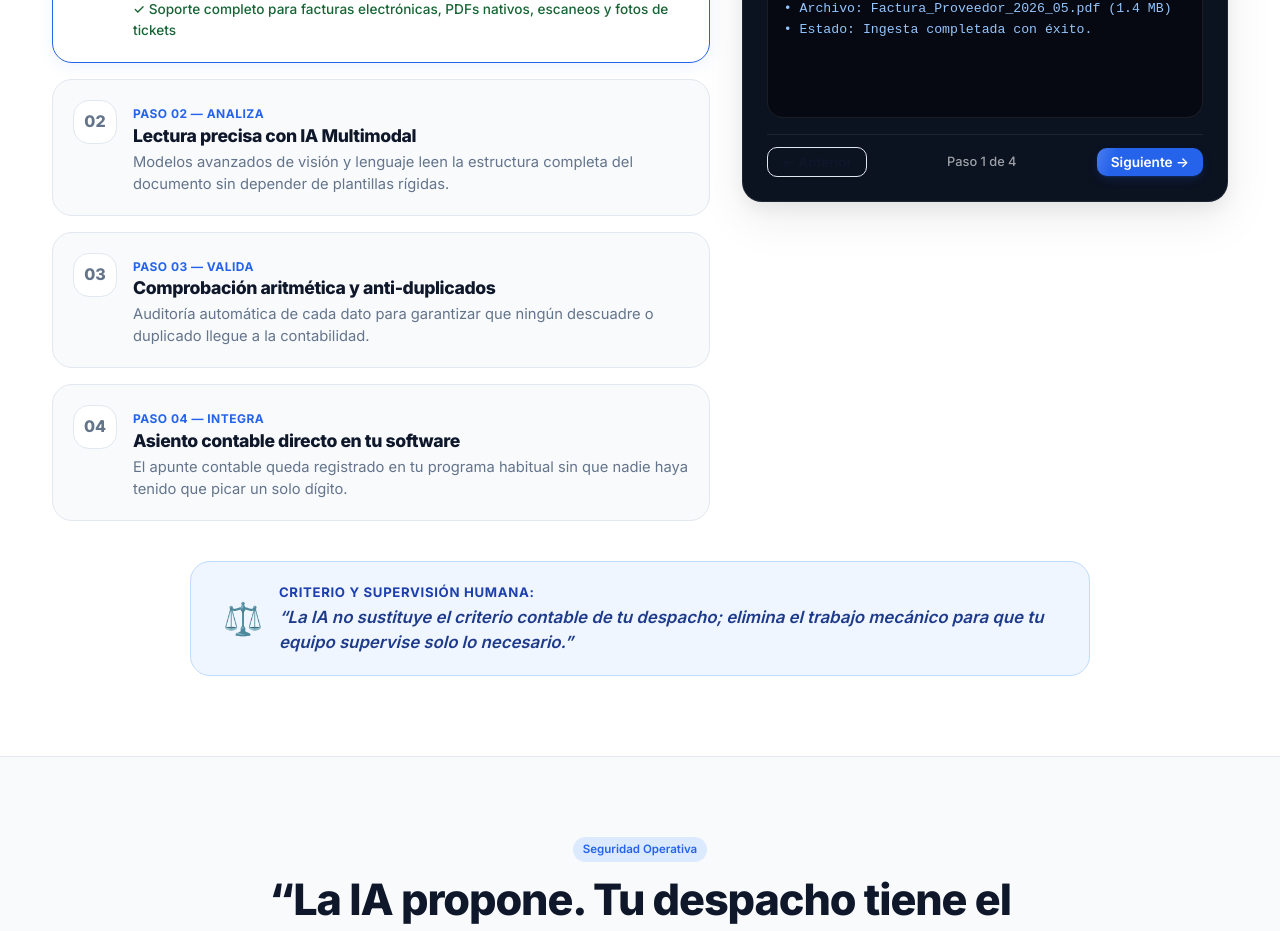
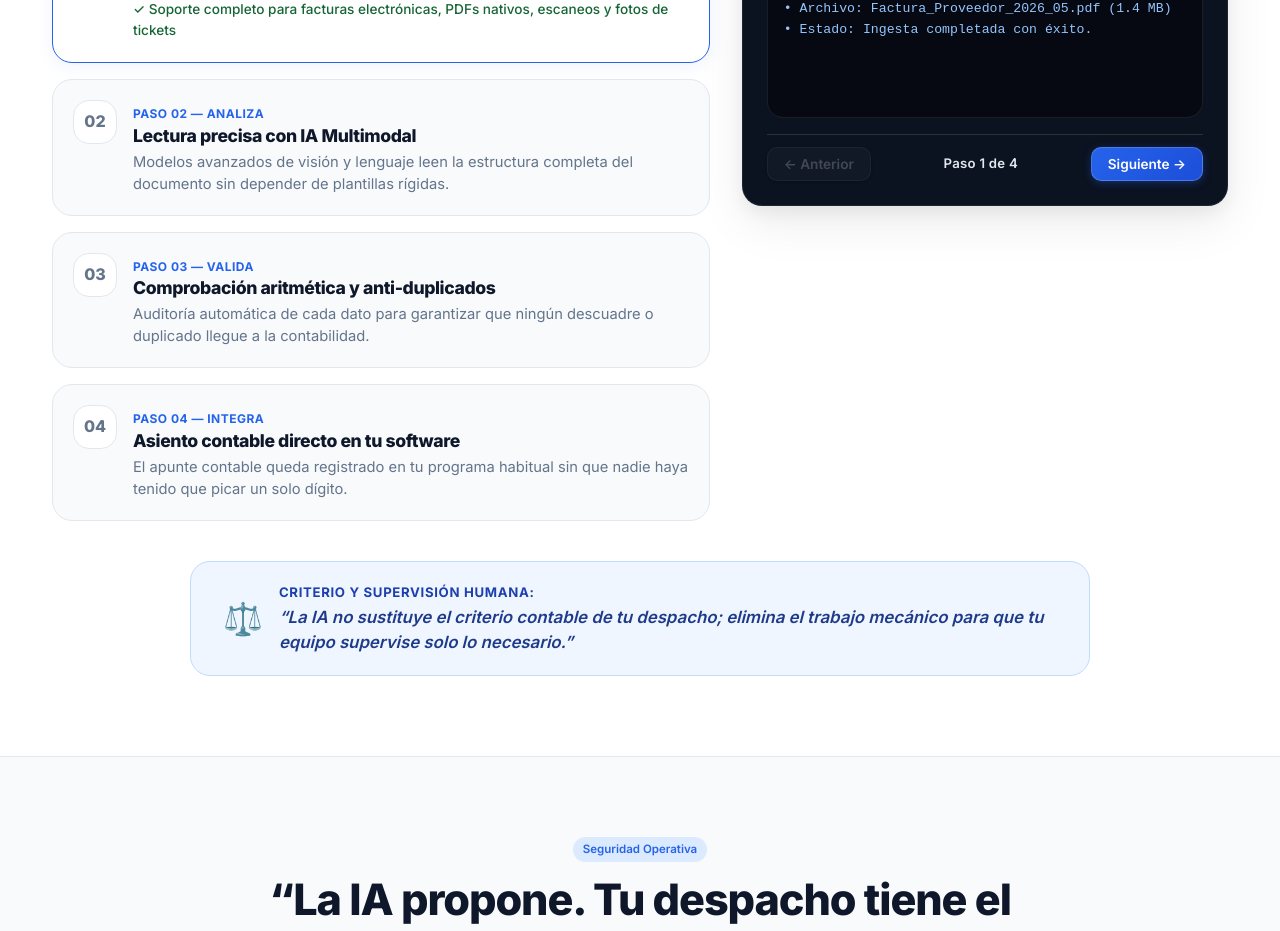
Before and after one commit to AdrianMorant/ia-asesorias, a React (Vite) app: page / in a window 1280 px wide. Shown: the part 3820-4751 px from the top of the page. Built offline with nearby package versions, Linux system fonts and the light colour scheme.

Commit message:
feat: integrar Web3Forms key para recepcion de emails y visibilidad del boton Anterior en consola

```diff
--- a/src/components/sections/Contact.tsx
+++ b/src/components/sections/Contact.tsx
@@ -12,6 +12,7 @@ export interface LeadRecord {
 }
 
 const STORAGE_KEY = 'ia_asesorias_leads';
+const WEB3FORMS_KEY = '0415647e-e22b-4ed5-a00d-8bd10604a02f';
 
 const Contact: React.FC = () => {
   const [formData, setFormData] = useState({
@@ -45,7 +46,7 @@ const Contact: React.FC = () => {
     setFormData({ ...formData, [e.target.name]: e.target.value });
   };
 
-  const handleSubmit = (e: React.FormEvent) => {
+  const handleSubmit = async (e: React.FormEvent) => {
     e.preventDefault();
     setIsSubmitting(true);
 
@@ -62,7 +63,7 @@ const Contact: React.FC = () => {
       volumen: formData.volumen,
     };
 
-    setTimeout(() => {
+    // 1. Guardar en localStorage como copia de seguridad local
     try {
       const updatedLeads = [newLead, ...leads];
       localStorage.setItem(STORAGE_KEY, JSON.stringify(updatedLeads));
@@ -71,9 +72,32 @@ const Contact: React.FC = () => {
       console.error('Error al guardar lead en localStorage:', err);
     }
 
+    // 2. Enviar a Web3Forms para recibir notificación instantánea por correo electrónico
+    try {
+      await fetch('https://api.web3forms.com/submit', {
+        method: 'POST',
+        headers: {
+          'Content-Type': 'application/json',
+          Accept: 'application/json',
+        },
+        body: JSON.stringify({
+          access_key: WEB3FORMS_KEY,
+          subject: `🚀 Nueva solicitud de viabilidad IA - ${formData.nombre}`,
+          from_name: 'IA Asesorías Web',
+          nombre: formData.nombre,
+          email: formData.email,
+          telefono: formData.telefono,
+          software_contable: formData.software,
+          volumen_facturas: formData.volumen,
+          mensaje: `El despacho ${formData.nombre} solicita estudio de viabilidad para su software ${formData.software} (${formData.volumen}). Teléfono: ${formData.telefono} | Email: ${formData.email}`,
+        }),
+      });
+    } catch (err) {
+      console.warn('Envío a Web3Forms con advertencia (respaldado en local):', err);
+    }
+
     setIsSubmitting(false);
     setSubmitted(true);
-    }, 600);
   };
 
   const downloadCSV = () => {
--- a/src/components/sections/HowItWorks.module.css
+++ b/src/components/sections/HowItWorks.module.css
@@ -192,13 +192,73 @@
   justify-content: space-between;
   align-items: center;
   padding-top: var(--sp-3);
-  border-top: 1px solid rgba(255, 255, 255, 0.08);
+  border-top: 1px solid rgba(255, 255, 255, 0.12);
+  gap: 8px;
 }
 
 .navTracker {
-  font-size: 0.8rem;
-  color: rgba(255, 255, 255, 0.6);
-  font-weight: 500;
+  font-size: 0.825rem;
+  color: #E2E8F0;
+  font-weight: 600;
+  letter-spacing: 0.02em;
+}
+
+.navBtn {
+  display: inline-flex;
+  align-items: center;
+  justify-content: center;
+  gap: 6px;
+  padding: 8px 16px;
+  border-radius: var(--r-md);
+  font-size: 0.85rem;
+  font-weight: 600;
+  cursor: pointer;
+  transition: all var(--t-fast) ease;
+  font-family: inherit;
+}
+
+.navBtnPrev {
+  background: #1E293B;
+  color: #FFFFFF;
+  border: 1px solid rgba(255, 255, 255, 0.25);
+  box-shadow: 0 1px 3px rgba(0, 0, 0, 0.3);
+}
+
+.navBtnPrev:hover:not(:disabled) {
+  background: #334155;
+  border-color: rgba(255, 255, 255, 0.45);
+  color: #FFFFFF;
+  transform: translateY(-1px);
+}
+
+.navBtnPrev:disabled {
+  background: rgba(255, 255, 255, 0.05);
+  color: rgba(255, 255, 255, 0.35);
+  border-color: rgba(255, 255, 255, 0.08);
+  cursor: not-allowed;
+  opacity: 0.6;
+}
+
+.navBtnNext {
+  background: linear-gradient(135deg, #2563EB 0%, #1D4ED8 100%);
+  color: #FFFFFF;
+  border: 1px solid rgba(255, 255, 255, 0.2);
+  box-shadow: 0 2px 8px rgba(37, 99, 235, 0.35);
+}
+
+.navBtnNext:hover:not(:disabled) {
+  background: linear-gradient(135deg, #1D4ED8 0%, #1E40AF 100%);
+  transform: translateY(-1px);
+  box-shadow: 0 4px 12px rgba(37, 99, 235, 0.5);
+}
+
+.navBtnNext:disabled {
+  background: rgba(255, 255, 255, 0.08);
+  color: rgba(255, 255, 255, 0.4);
+  border-color: rgba(255, 255, 255, 0.08);
+  box-shadow: none;
+  cursor: not-allowed;
+  opacity: 0.6;
 }
 
 /* Featured Note */
--- a/src/components/sections/HowItWorks.tsx
+++ b/src/components/sections/HowItWorks.tsx
@@ -122,8 +122,7 @@ const HowItWorks: React.FC = () => {
 
                 <div className={styles.navRow}>
                   <button
-                    className="btn btn--ghost"
-                    style={{ padding: '6px 14px', fontSize: '0.85rem' }}
+                    className={`${styles.navBtn} ${styles.navBtnPrev}`}
                     disabled={activeStep === 0}
                     onClick={() => setActiveStep((prev) => Math.max(0, prev - 1))}
                   >
@@ -133,8 +132,7 @@ const HowItWorks: React.FC = () => {
                     Paso {activeStep + 1} de {STEPS.length}
                   </span>
                   <button
-                    className="btn btn--primary"
-                    style={{ padding: '6px 14px', fontSize: '0.85rem' }}
+                    className={`${styles.navBtn} ${styles.navBtnNext}`}
                     disabled={activeStep === STEPS.length - 1}
                     onClick={() => setActiveStep((prev) => Math.min(STEPS.length - 1, prev + 1))}
                   >
```
Lines whose indentation alone changed are shown as unchanged.
